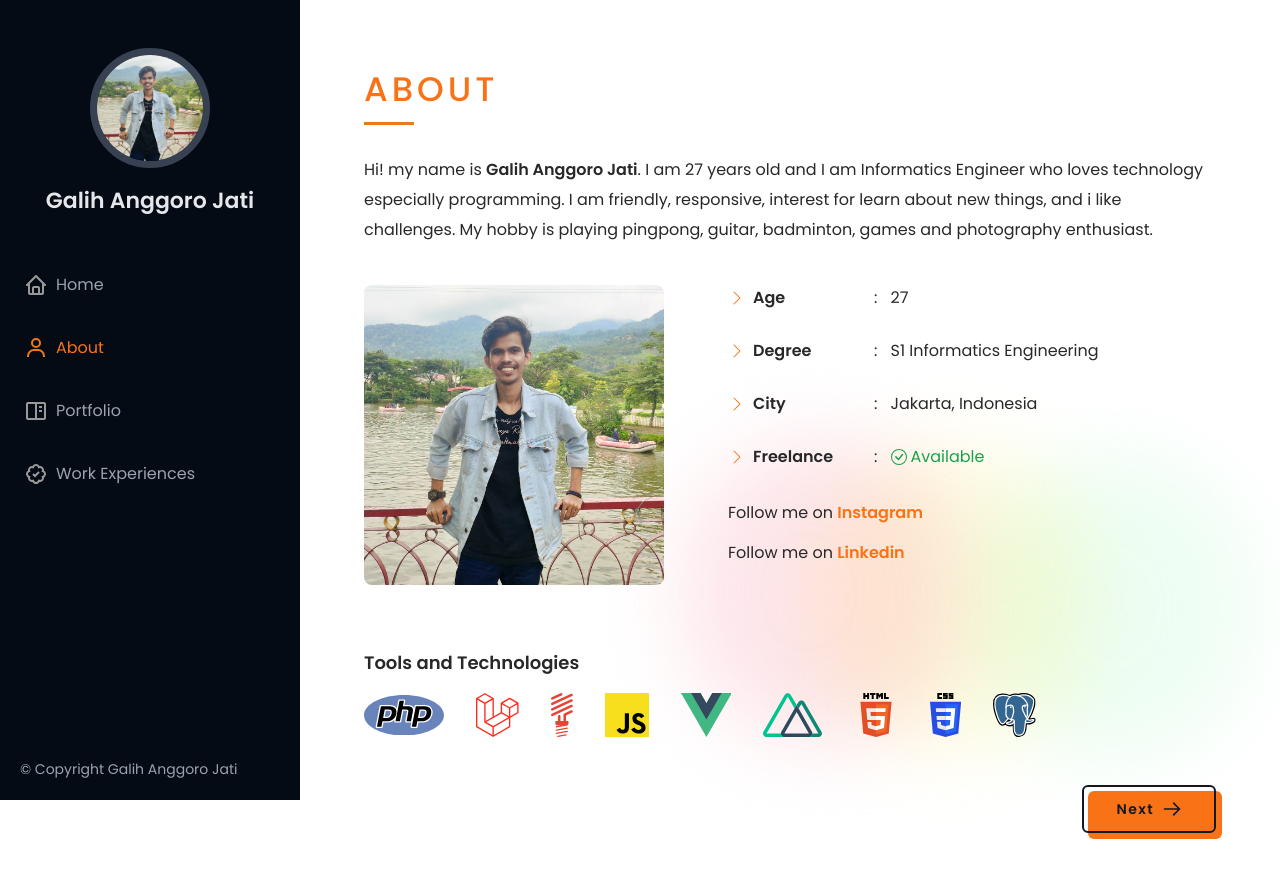
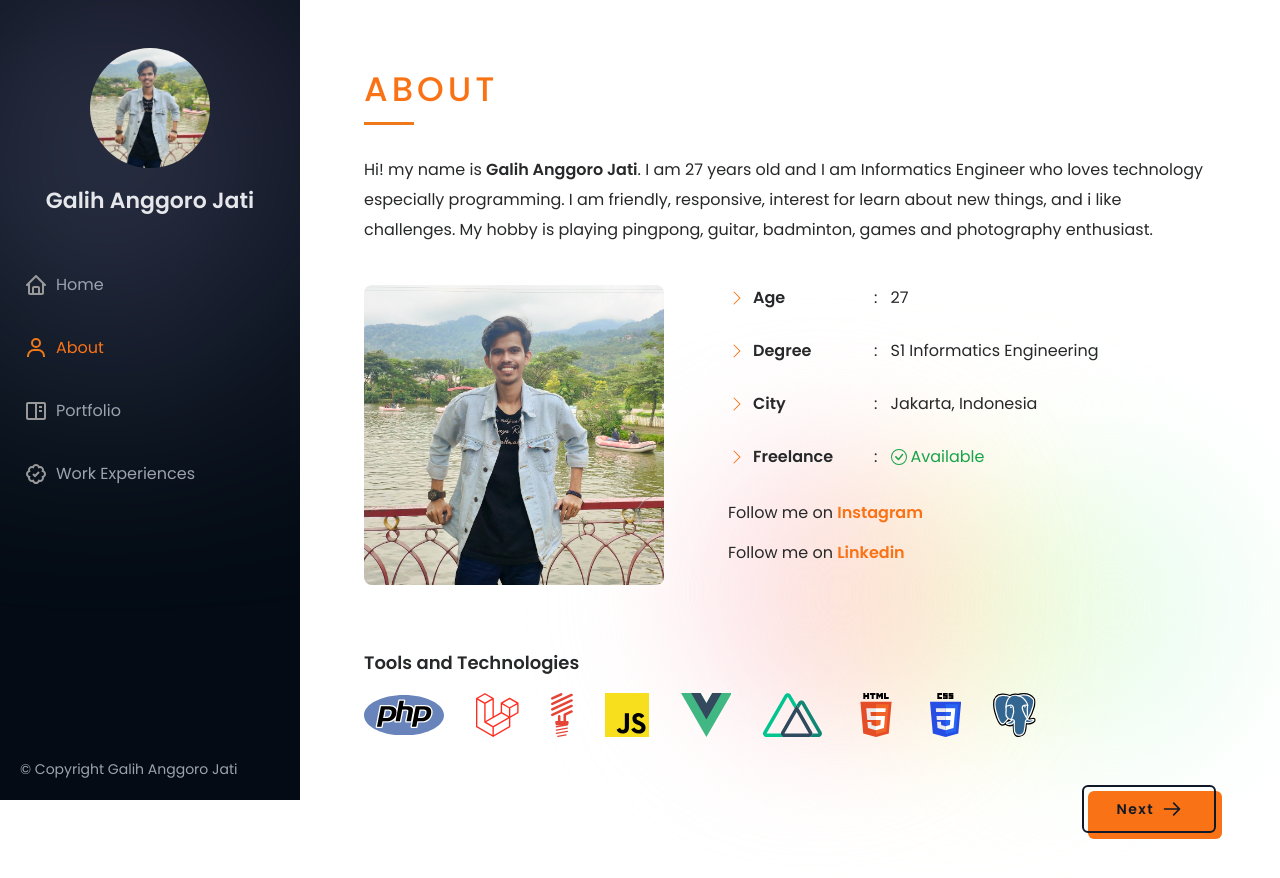
Before and after one commit to galeeh16/nuxt-profile-galih, a Nuxt app: page /about in a window 1280 px wide. Shown: the top 878 px of the page. Built offline with nearby package versions, Linux system fonts and the light colour scheme; what vue-easy-lightbox, vue-writer would draw is missing.

Commit message:
add gradient bg

```diff
--- a/components/MotifGradient.vue
+++ b/components/MotifGradient.vue
@@ -1,14 +1,14 @@
 <template>
   <div
-    class="fixed bottom-10 right-4 lg:w-72 lg:h-80 w-20 h-20 mix-blend-multiply filter blur-2xl bg-green-100 opacity-50 animate-blob z-[-1] rounded-full">
+    class="fixed bottom-10 right-4 lg:w-72 lg:h-80 w-20 h-20 mix-blend-multiply filter blur-3xl bg-green-100 opacity-50 animate-blob z-[-1] rounded-full">
   </div>
   <div
-    class="fixed bottom-12 right-44 lg:w-72 lg:h-80 w-20 h-20 mix-blend-multiply filter blur-2xl bg-yellow-100 opacity-50 animate-blob z-[-1] rounded-full">
+    class="fixed bottom-12 right-44 lg:w-72 lg:h-80 w-20 h-20 mix-blend-multiply filter blur-3xl bg-yellow-100 opacity-50 animate-blob z-[-1] rounded-full">
   </div>
   <div
-    class="fixed bottom-14 right-72 lg:w-72 lg:h-80 w-20 h-20 mix-blend-multiply filter blur-2xl bg-pink-100 opacity-50 animate-blob z-[-1] rounded-full">
+    class="fixed bottom-14 right-72 lg:w-72 lg:h-80 w-20 h-20 mix-blend-multiply filter blur-3xl bg-pink-100 opacity-50 animate-blob z-[-1] rounded-full">
   </div>
   <div
-    class="fixed bottom-14 right-80 lg:w-72 lg:h-80 w-20 h-20 mix-blend-multiply filter blur-2xl bg-red-100 opacity-50 animate-blob z-[-1] rounded-full">
+    class="fixed bottom-14 right-80 lg:w-72 lg:h-80 w-20 h-20 mix-blend-multiply filter blur-3xl bg-red-100 opacity-50 animate-blob z-[-1] rounded-full">
   </div>
 </template>
--- a/layouts/default.vue
+++ b/layouts/default.vue
@@ -1,10 +1,14 @@
 <template>
   <Transition name="sidebar">
     <header id="header"
-      class="h-[100-vh] fixed w-[300px] top-0 bottom-0 bg-[#040b14] duration-300 ease-in-out text-white p-4 lg:p-6 z-[5]"
+      class="h-[100-vh] fixed w-[300px] top-0 bottom-0 bg-[#040b14] duration-300 ease-in-out text-white p-4 lg:p-6 z-[5] overflow-hidden"
       v-show="isShowingSidebar">
-      <div class="flex justify-center mt-4 lg:mt-6">
-        <img src="/profile-img.webp" class="w-[120px] h-[120px] rounded-full border-[7px] border-gray-700" />
+      <div class="flex justify-center mt-4 lg:mt-6 relative">
+        <img src="/profile-img.webp" class="w-[120px] h-[120px] rounded-full" />
+
+        <div class="bg-gradient w-44 h-52 absolute z-[-1] top-0 left-0 inset-0">
+
+        </div>
       </div>
 
       <div class="mt-4 text-center">
@@ -156,4 +160,9 @@ const linkOverrideStyle = ref({
 .sidebar-leave-to {
   transform: translateX(-300px);
 }
+
+.bg-gradient {
+  background-image: linear-gradient(45deg, #82fdff, #fb78ff);
+  filter: blur(140px);
+}
 </style>
```
Also changed, not shown: components/ButtonNext.vue (+8 -0 lines).
